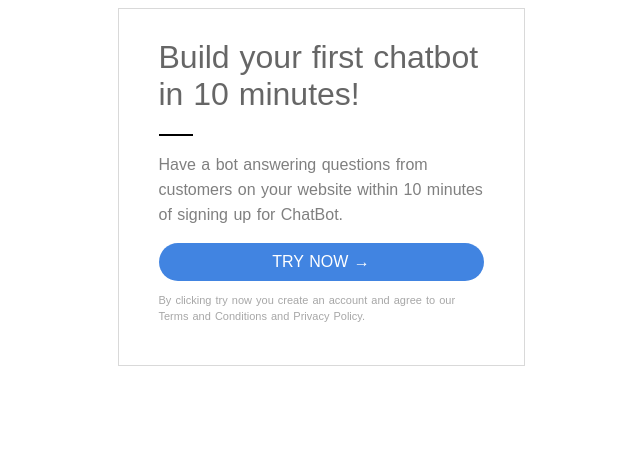
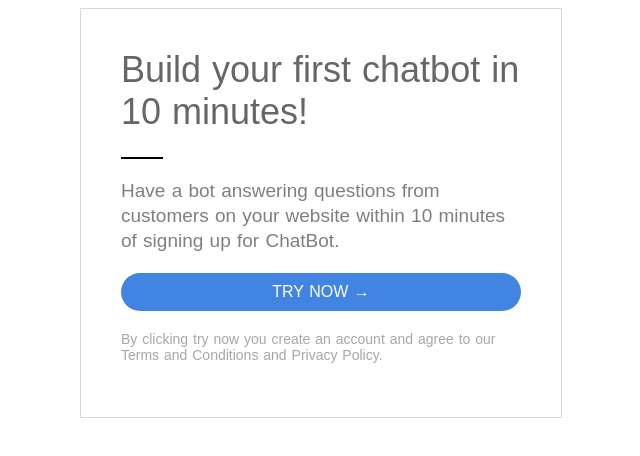
Before and after one commit to Meghashyam12/call-to-action-card, a plain HTML site: page index.html in a window 1280 px wide. Shown: the whole page, without its empty margins (319-959 px from the left). Drawn offline with Linux system fonts and the light colour scheme.

Commit message:
increased card size

```diff
--- a/index.html
+++ b/index.html
@@ -10,13 +10,14 @@
     }
 
     .call-to-card {
-      padding: 30px 40px;
+      padding: 40px;
       margin: auto;
       border: 1px solid rgba(0, 0, 0, 0.15);
-      width: 325px;
+      width: 400px;
     }
 
     .call-to-card > h1 {
+      font-size: 36px;
       margin-top: 0px;
       font-weight: 300;
       color: rgba(0, 0, 0, 0.6);
@@ -25,6 +26,7 @@
     .call-to-card > p {
       line-height: 25px;
       font-weight: 300;
+      font-size: 19px;
       color: rgba(0, 0, 0, 0.5);
     }
 
@@ -34,6 +36,7 @@
     }
 
     .button {
+      margin: 20px 0px;
       text-align: center;
       border-radius: 24px;
       font-weight: 300;
@@ -49,7 +52,7 @@
     #agreement {
       line-height: 16px;
       color: rgba(0, 0, 0, 0.35);
-      font-size: 11px;
+      font-size: 14px;
     }
   </style>
   <body>
```
